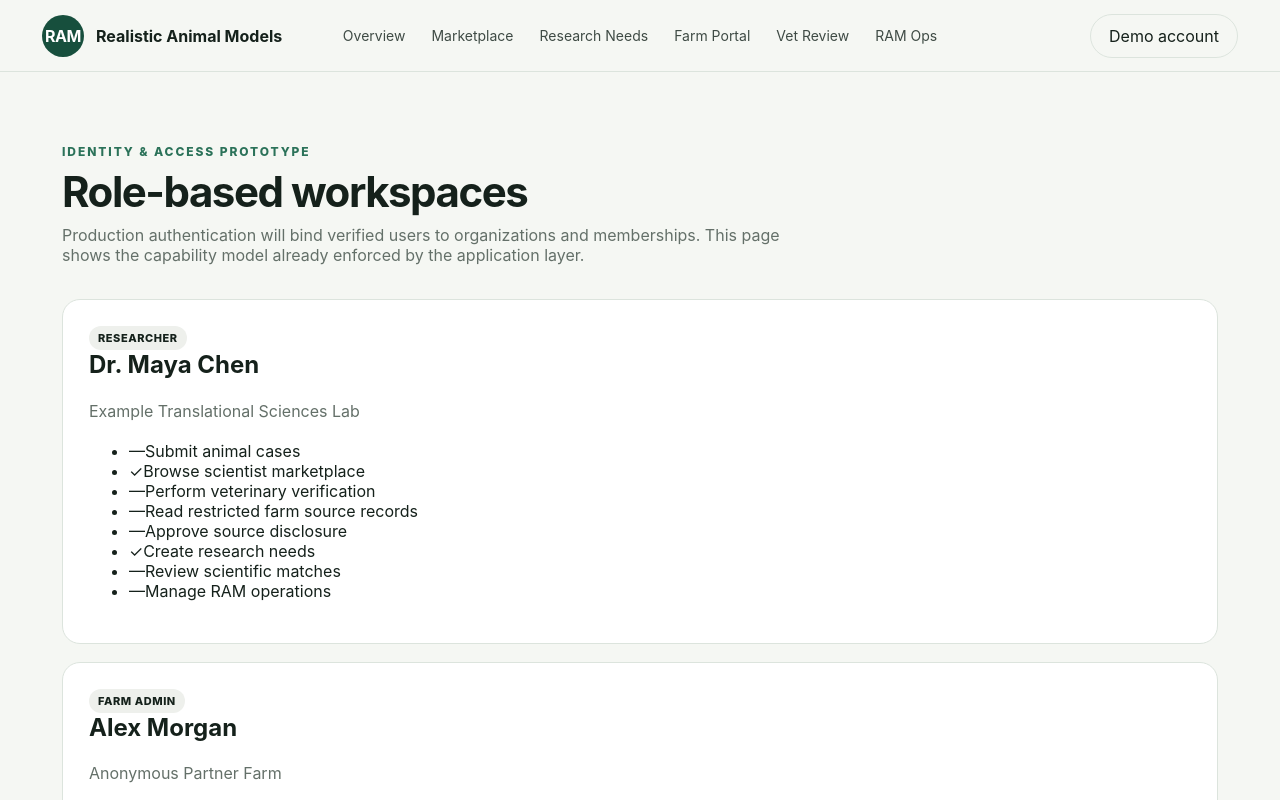
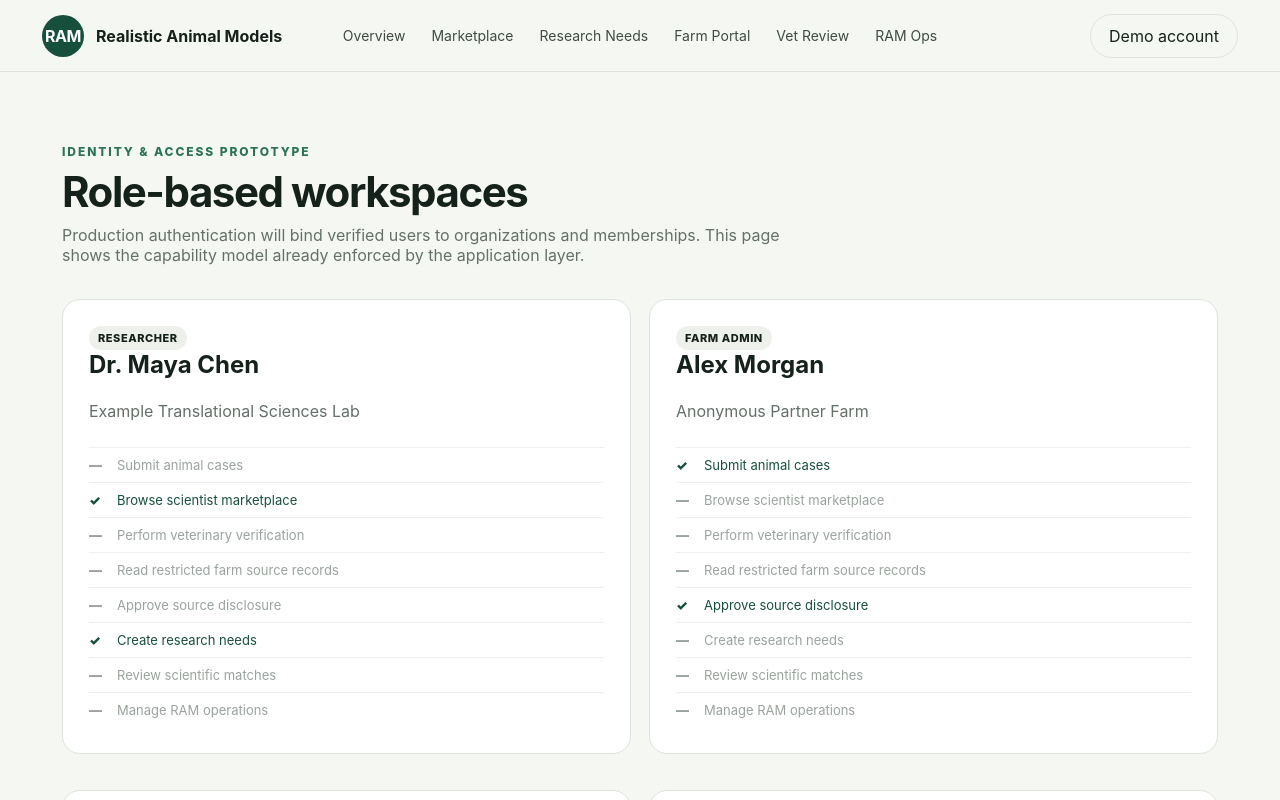
Before and after one commit to neophilism/RAM-Marketplace, a Next.js app: page /account in a window 1280 px wide. Shown: the top 800 px of the page. Built offline with nearby package versions, Linux system fonts and the light colour scheme.

Commit message:
ui: add role and prototype workflow styles

```diff
--- a/app/globals.css
+++ b/app/globals.css
@@ -133,3 +133,12 @@ textarea { resize: vertical; }
   .formGrid { grid-template-columns: 1fr; }
   .span2 { grid-column: span 1; }
 }
+
+.prototypeBanner { margin-bottom: 22px; padding: 12px 16px; border: 1px dashed #b9c7bd; border-radius: 12px; color: #526057; background: #fbfcfa; font-size: 12px; }
+.roleGrid { display: grid; grid-template-columns: repeat(2, 1fr); gap: 18px; }
+.capabilityList { list-style: none; margin: 22px 0 0; padding: 0; }
+.capabilityList li { display: flex; gap: 10px; padding: 9px 0; border-top: 1px solid #edf0ec; font-size: 13px; }
+.capabilityList li span { width: 18px; font-weight: 900; }
+.capabilityList .allowed { color: var(--green); }
+.capabilityList .denied { color: #9aa39d; }
+@media (max-width: 720px) { .roleGrid { grid-template-columns: 1fr; } }
```
